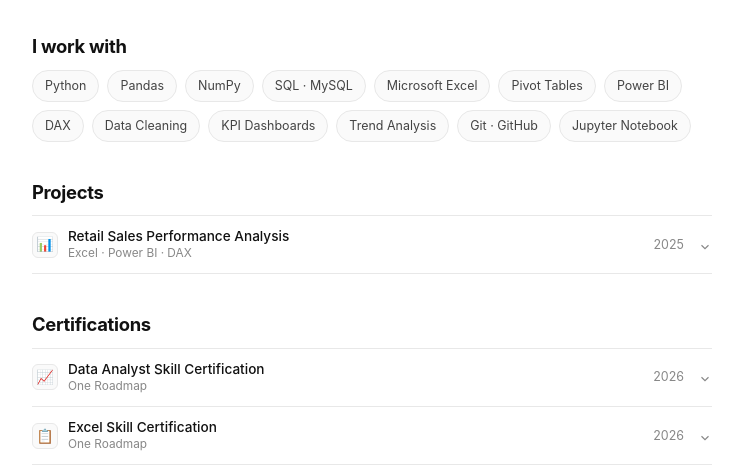
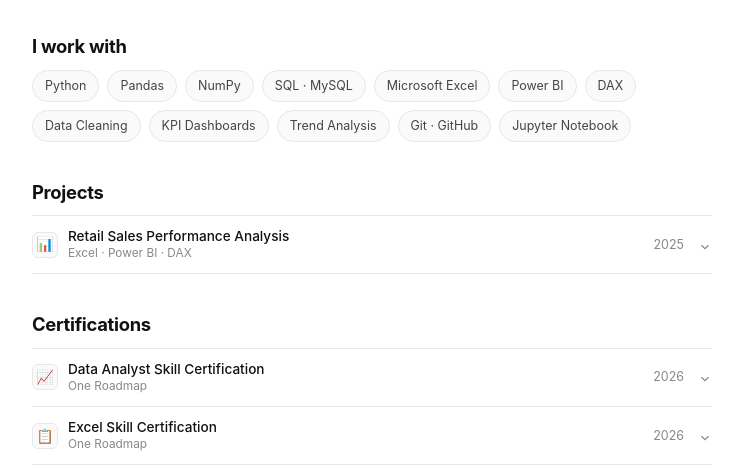
Before and after one commit to Sudharshan022/Sudharshan022.github.io, a plain HTML site: page index.html in a window 1280 px wide. Shown: the part 296-769 px from the top of the page, without its empty margins (268-1011 px from the left). Drawn offline with Linux system fonts and the light colour scheme.

Commit message:
Remove 'Pivot Tables' from skills list
Removed 'Pivot Tables' skill pill from the list.

```diff
--- a/index.html
+++ b/index.html
@@ -314,7 +314,6 @@
     <span class="skill-pill">NumPy</span>
     <span class="skill-pill">SQL · MySQL</span>
     <span class="skill-pill">Microsoft Excel</span>
-    <span class="skill-pill">Pivot Tables</span>
     <span class="skill-pill">Power BI</span>
     <span class="skill-pill">DAX</span>
     <span class="skill-pill">Data Cleaning</span>
```
